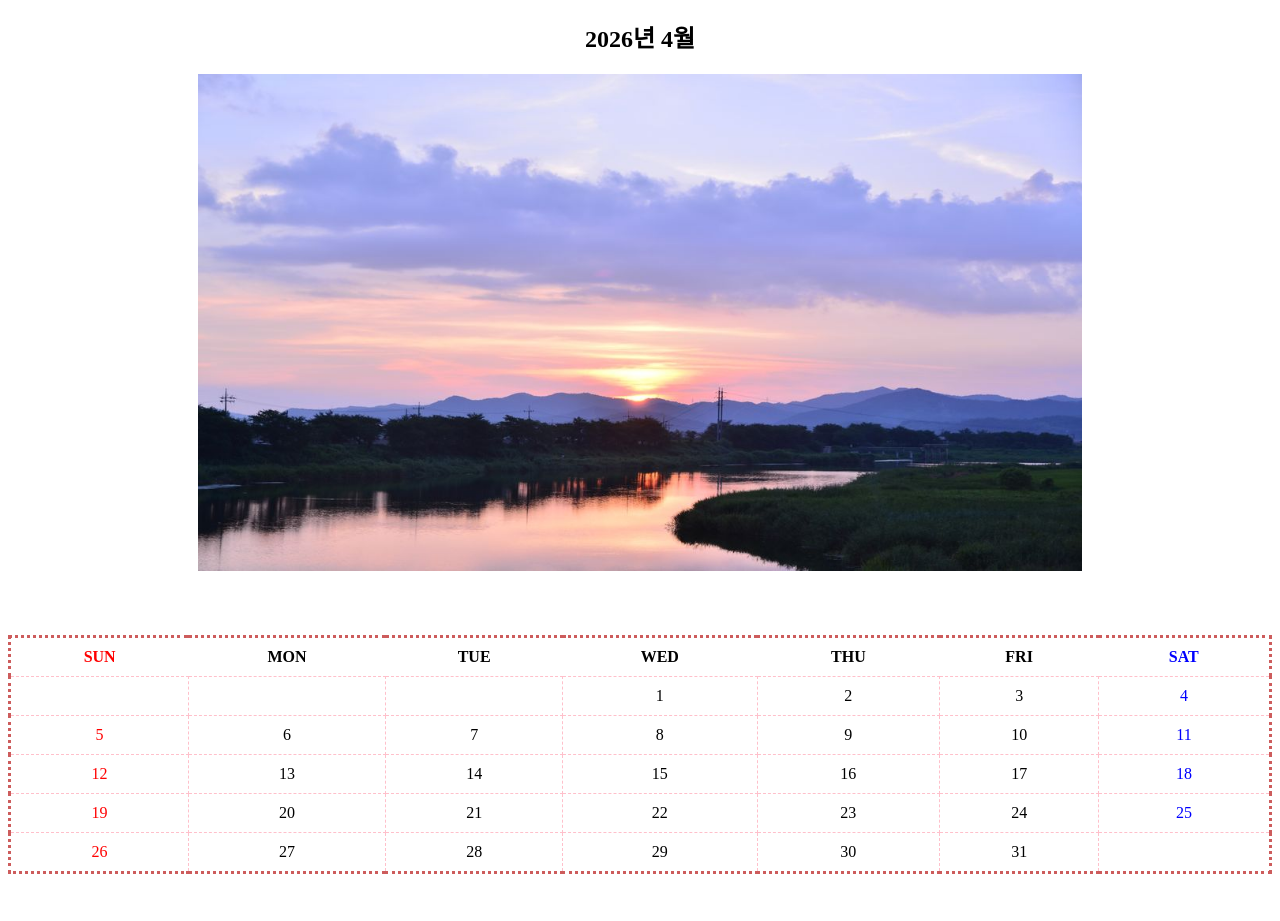
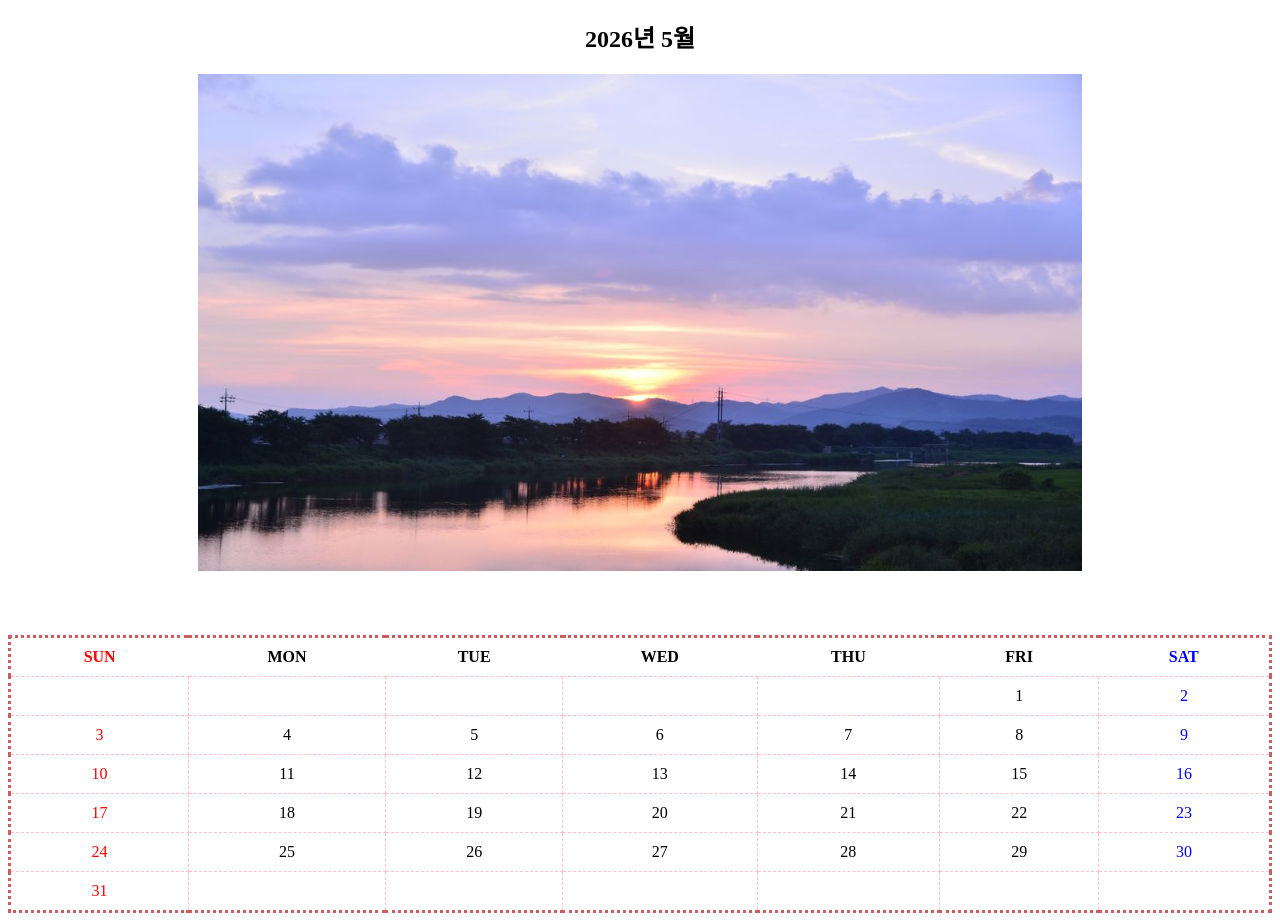
Before and after one commit to Yusunny-D/spc2026, a plain HTML site: page practice/sunset_calender.html in a window 1280 px wide. Shown: the part 70-991 px from the top of the page. Before the commit the page ends 952 px from the top, so only its background shows below. Drawn offline with Linux system fonts and the light colour scheme.

Commit message:
달력 과제 수정

```diff
--- a/practice/sunset_calender.html
+++ b/practice/sunset_calender.html
@@ -7,7 +7,7 @@
 </head>
 <body>
     <h1>달력</h1>
-    <h2>2026년 4월</h2>
+    <h2>2026년 5월</h2>
     <img src="./images/sunset.jpg">
     <table id="calender">
         <tr>
@@ -24,45 +24,54 @@
             <td></td>
             <td></td>
             <td></td>
+            <td></td>
+            <td></td>
             <td>1</td>
             <td>2</td>
+        </tr>
+        <tr>
             <td>3</td>
             <td>4</td>
-        </tr>
-        <tr>
             <td>5</td>
             <td>6</td>
             <td>7</td>
             <td>8</td>
             <td>9</td>
+        </tr>
+        <tr>
             <td>10</td>
             <td>11</td>
-        </tr>
-        <tr>
             <td>12</td>
             <td>13</td>
             <td>14</td>
             <td>15</td>
             <td>16</td>
+        </tr>
+        <tr>
             <td>17</td>
             <td>18</td>
-        </tr>
-        <tr>
             <td>19</td>
             <td>20</td>
             <td>21</td>
             <td>22</td>
             <td>23</td>
+        </tr>
+        <tr>
             <td>24</td>
             <td>25</td>
-        </tr>
-        <tr>
             <td>26</td>
             <td>27</td>
             <td>28</td>
             <td>29</td>
             <td>30</td>
+        </tr>
+        <tr>
             <td>31</td>
+            <td></td>
+            <td></td>
+            <td></td>
+            <td></td>
+            <td></td>
             <td></td>
         </tr>
     </table>
```
